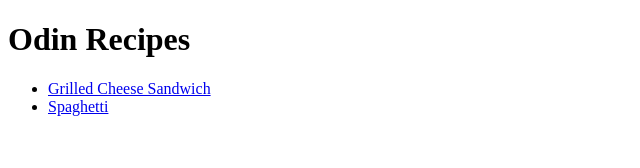
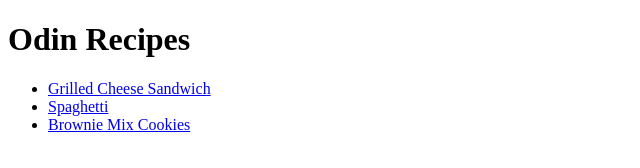
Before and after one commit to majand84/odin-recipes, a plain HTML site: page index.html in a window 1280 px wide. Shown: the whole page, without its empty margins (0-640 px from the left). Drawn offline with Linux system fonts and the light colour scheme.

Commit message:
Link homepage to cookie recipe

```diff
--- a/index.html
+++ b/index.html
@@ -10,6 +10,7 @@
     <ul>
         <li><a href="recipes/grilledcheese.html">Grilled Cheese Sandwich</a></li>
         <li><a href="recipes/spaghetti.html">Spaghetti</a></li>
+        <li><a href="recipes/cookies.html">Brownie Mix Cookies</a></li>
     </ul>
 </body>
 </html>
```
